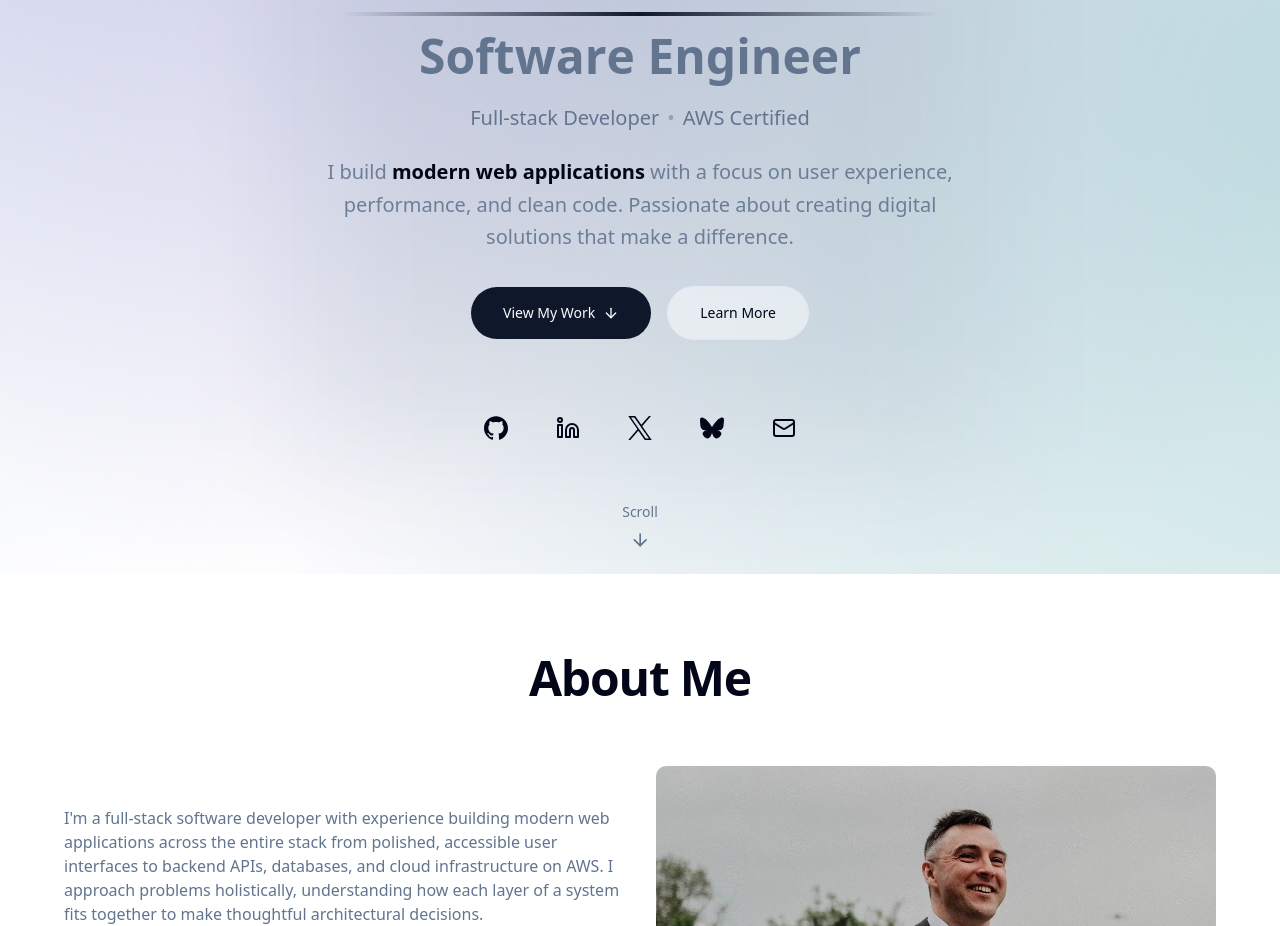
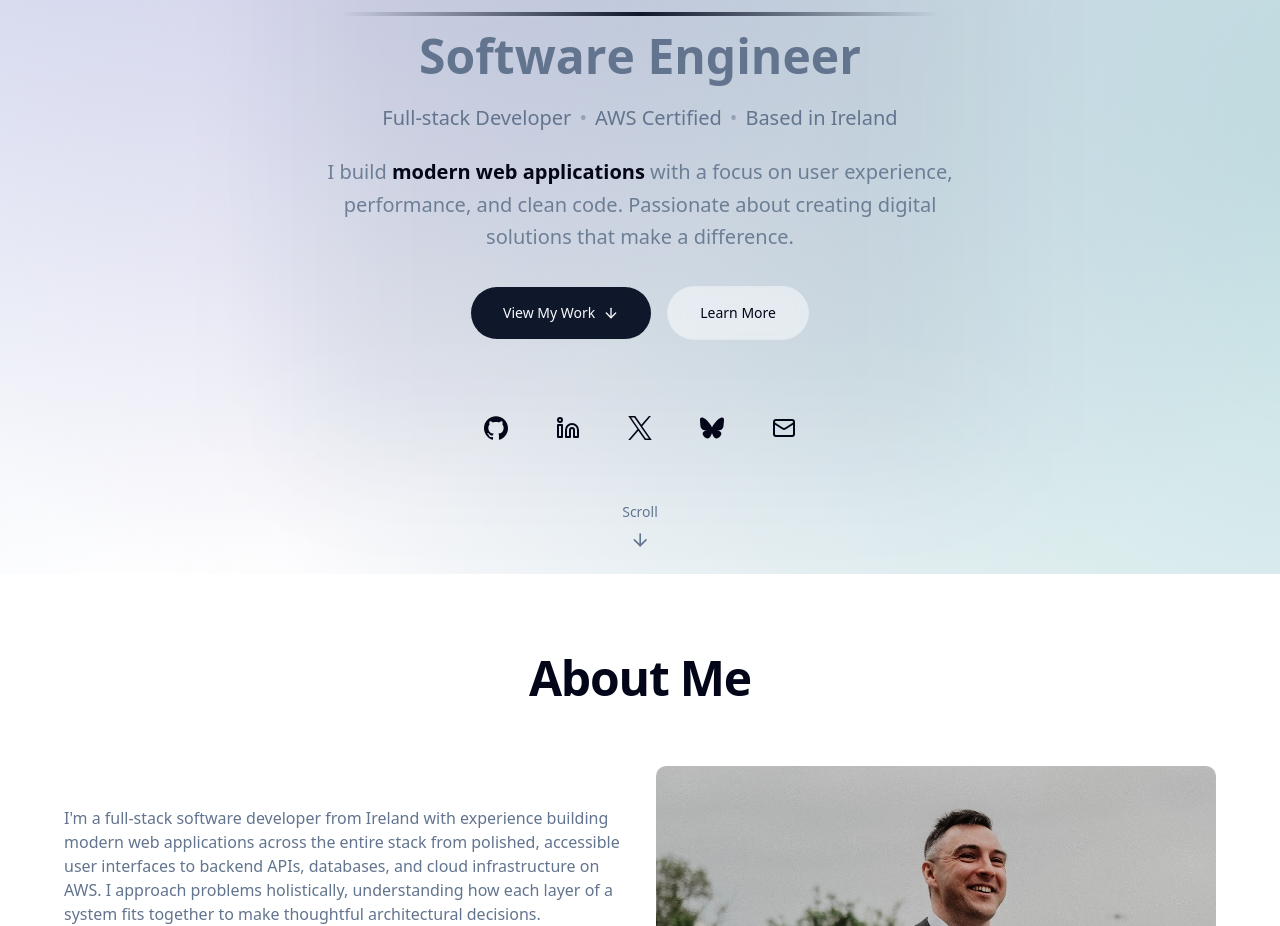
Before and after one commit to markodowd/markodowd-portfolio, a Next.js app: page / in a window 1280 px wide. Shown: the part 226-1152 px from the top of the page. Built offline with nearby package versions, Linux system fonts and the light colour scheme.

Commit message:
feat: location

```diff
--- a/components/About.tsx
+++ b/components/About.tsx
@@ -33,7 +33,7 @@ export default function About() {
           <ScrollAnimation direction="right" delay={0.1}>
             <div className="space-y-4">
               <p className="text-muted-foreground">
-                I&apos;m a full-stack software developer with experience building modern web
+                I&apos;m a full-stack software developer from Ireland with experience building modern web
                 applications across the entire stack from polished, accessible user interfaces
                 to backend APIs, databases, and cloud infrastructure on AWS. I approach problems
                 holistically, understanding how each layer of a system fits together to make
--- a/components/Hero.tsx
+++ b/components/Hero.tsx
@@ -143,6 +143,8 @@ export default function Hero() {
             <span>Full-stack Developer</span>
             <span className="text-muted-foreground/50">•</span>
             <span>AWS Certified</span>
+            <span className="text-muted-foreground/50">•</span>
+            <span>Based in Ireland</span>
           </motion.div>
 
           {/* Enhanced description with better animation */}
```
